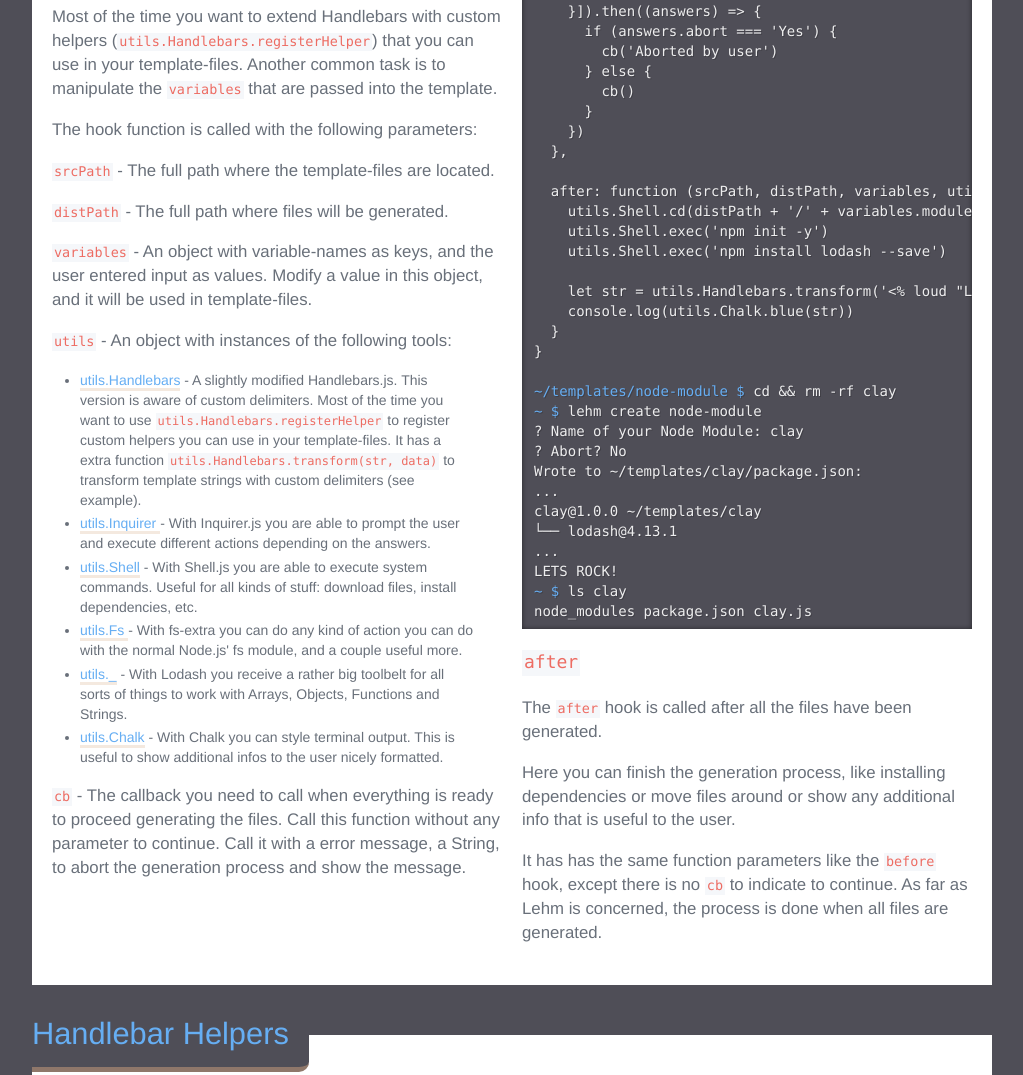
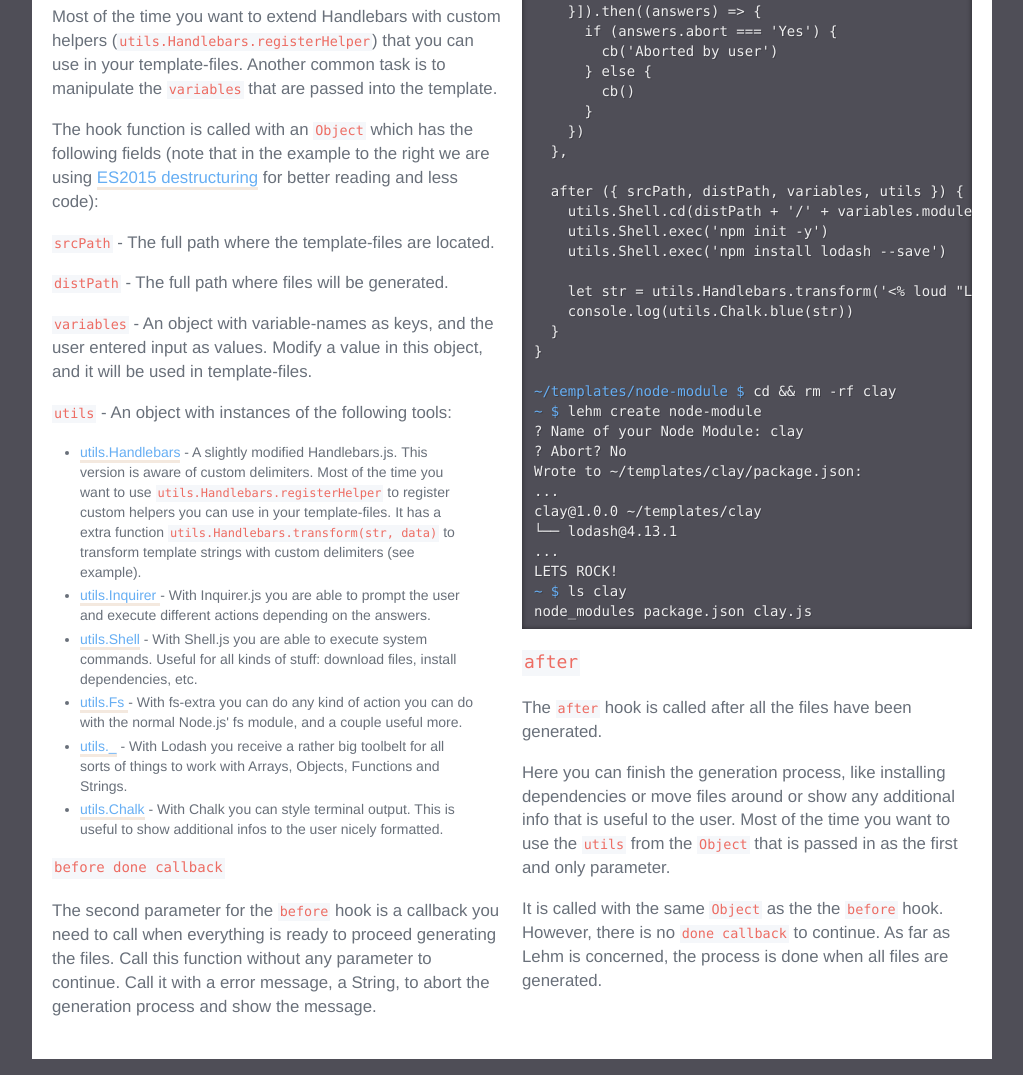
Before and after one commit to mustardamus/lehm, a website: page docs/index.html in a window 1280 px wide. Shown: the part 5306-6381 px from the top of the page, without its empty margins (128-1151 px from the left). Drawn offline with Linux system fonts and the light colour scheme.

Commit message:
updated the docs to resemble the changes

```diff
--- a/docs/index.html
+++ b/docs/index.html
@@ -559,7 +559,10 @@ node-module: {{ moduleName }}/{{ moduleName }}.js</pre>
               template.
             </p>
             <p>
-              The hook function is called with the following parameters:
+              The hook function is called with an <code>Object</code> which has
+              the following fields (note that in the example to the right we are
+              using <a href="https://babeljs.io/learn-es2015/#ecmascript-2015-features-destructuring">ES2015 destructuring</a>
+              for better reading and less code):
             </p>
             <p>
               <code>srcPath</code> - The full path where the template-files are
@@ -620,8 +623,11 @@ node-module: {{ moduleName }}/{{ moduleName }}.js</pre>
                 </li>
               </ul>
             </p>
+
+            <h4 class="title is-5"><code>before done callback</code></h4>
             <p>
-              <code>cb</code> - The callback you need to call when everything is
+              The second parameter for the <code>before</code> hook is a
+              callback you need to call when everything is
               ready to proceed generating the files. Call this function without
               any parameter to continue. Call it with a error message, a String,
               to abort the generation process and show the message.
@@ -632,7 +638,7 @@ node-module: {{ moduleName }}/{{ moduleName }}.js</pre>
 module.exports = {
   delimiters: '<% %>',
 
-  before: function (srcPath, distPath, variables, utils, cb) {
+  before ({ srcPath, distPath, variables, utils }, cb) {
     utils.Handlebars.registerHelper('loud', (val) => {
       return utils._.toUpper(val) + '!'
     })
@@ -651,7 +657,7 @@ module.exports = {
     })
   },
 
-  after: function (srcPath, distPath, variables, utils) {
+  after ({ srcPath, distPath, variables, utils }) {
     utils.Shell.cd(distPath + '/' + variables.moduleName)
     utils.Shell.exec('npm init -y')
     utils.Shell.exec('npm install lodash --save')
@@ -683,13 +689,15 @@ node_modules package.json clay.js
             <p>
               Here you can finish the generation process, like installing
               dependencies or move files around or show any additional info
-              that is useful to the user.
+              that is useful to the user. Most of the time you want to use the
+              <code>utils</code> from the <code>Object</code> that is passed in
+              as the first and only parameter.
             </p>
             <p>
-              It has has the same function parameters like the
-              <code>before</code> hook, except there is no <code>cb</code> to
-              indicate to continue. As far as Lehm is concerned, the process
-              is done when all files are generated.
+              It is called with the same <code>Object</code> as the the
+              <code>before</code> hook. However, there is no
+              <code>done callback</code> to continue. As far as Lehm is
+              concerned, the process is done when all files are generated.
             </p>
           </div>
         </div>
@@ -942,7 +950,7 @@ local: only.txt</pre>
     </div>
 
     <footer>
-      By <a href="https://twitter.com/mustardamus">@mustardamus</a> - 2016
+      By <a href="https://twitter.com/mustardamus">@mustardamus</a> - 2016-2017
     </footer>
   </body>
 </html>
```
